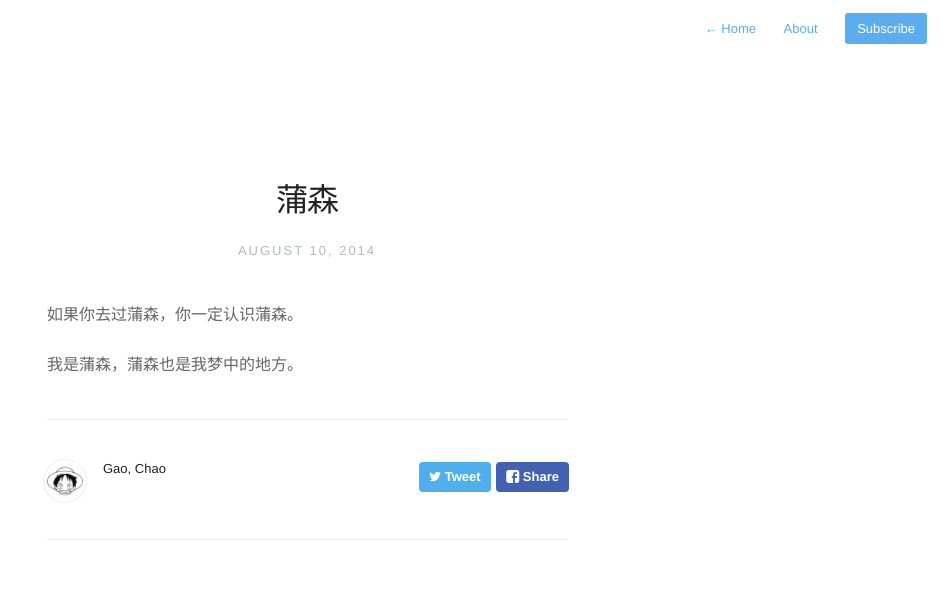
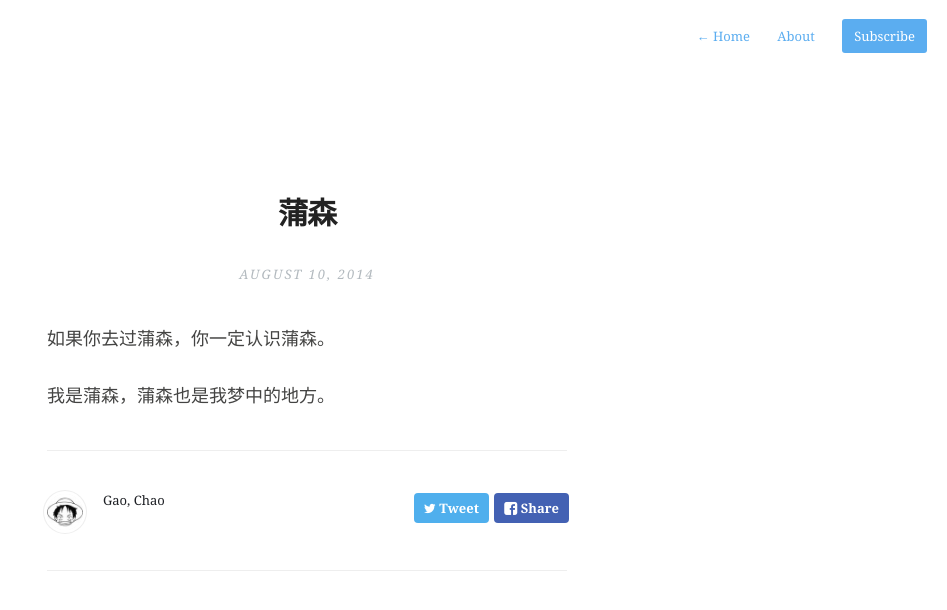
Before and after one commit to dragonhnd/supergrubby_simple, a Jekyll site: the page built from _posts/2014-08-10-pusen.md, in a window 1280 px wide. Shown: the top 610 px of the page, without its empty margins (333-1280 px from the left). Built offline with Jekyll 4.4.1, drawn with Linux system fonts in a browser that asks for light colours; nearby versions of some CDN libraries; Markdown is read by kramdown in place of the engine named in the settings.

Commit message:
test font

```diff
--- a/assets/css/style.css
+++ b/assets/css/style.css
@@ -56,8 +56,8 @@ p {
 html, body { height: 100%; }
 
 body {
-	font:16px/1 "Helvetica Neue", Helvetica, Arial, sans-serif;
-	color: #666;
+	font: 400 18px/1.62 "Georgia", "Xin Gothic", "Hiragino Sans GB", "Droid Sans Fallback", "Microsoft YaHei", sans-serif;
+  color: #444443;
 	-webkit-font-smoothing: antialiased;
 	text-rendering: optimizeLegibility;
 }
@@ -240,6 +240,11 @@ em, i { font-style: italic; }
 	color: #bbb;
 }
 
+.post {
+	font: 400 18px/1.62 "Georgia", "Xin Gothic", "Hiragino Sans GB", "Droid Sans Fallback", "Microsoft YaHei", sans-serif;
+  color: #444443;
+}
+
 .post header {
 	text-align:center;
 
@@ -248,19 +253,19 @@ em, i { font-style: italic; }
 .post h1 {
 	margin-bottom:2 0px;
 	color: #222;
-	font: 300 32px/1.4em "Helvetica Neue", Helvetica,Arial,sans-serif;
+	/*font: 300 32px/1.4em "Helvetica Neue", Helvetica,Arial,sans-serif;*/
 }
 
 .post h2 {
 	margin-bottom: 25px;
-	  font: 300 24px/1.5 "Helvetica Neue",Helvetica,Arial,sans-serif;
+	  /*font: 300 24px/1.5 "Helvetica Neue",Helvetica,Arial,sans-serif;*/
 	  color: #111;
 }
 
 
 .post h2.headline {
 	/*font: italic 22px/1.3em Georgia,serif;*/
-	font: normal 13px/1.5em "Helvetica Neue",Helvetica,Arial,sans-serif;
+	/*font: normal 13px/1.5em "Helvetica Neue",Helvetica,Arial,sans-serif;*/
 	margin: -5px 0 40px 0;
 	color: #b2b9be;
 	  font-size: 13px;
@@ -271,7 +276,7 @@ em, i { font-style: italic; }
 }
 
 #post-list h2 {
-	font: normal 17px/1.5em "Helvetica Neue",Helvetica,Arial,sans-serif;
+	/*font: normal 17px/1.5em "Helvetica Neue",Helvetica,Arial,sans-serif;*/
 	color: #aaa;
 	max-width: 400px;
 	margin-top: 2px;
```
